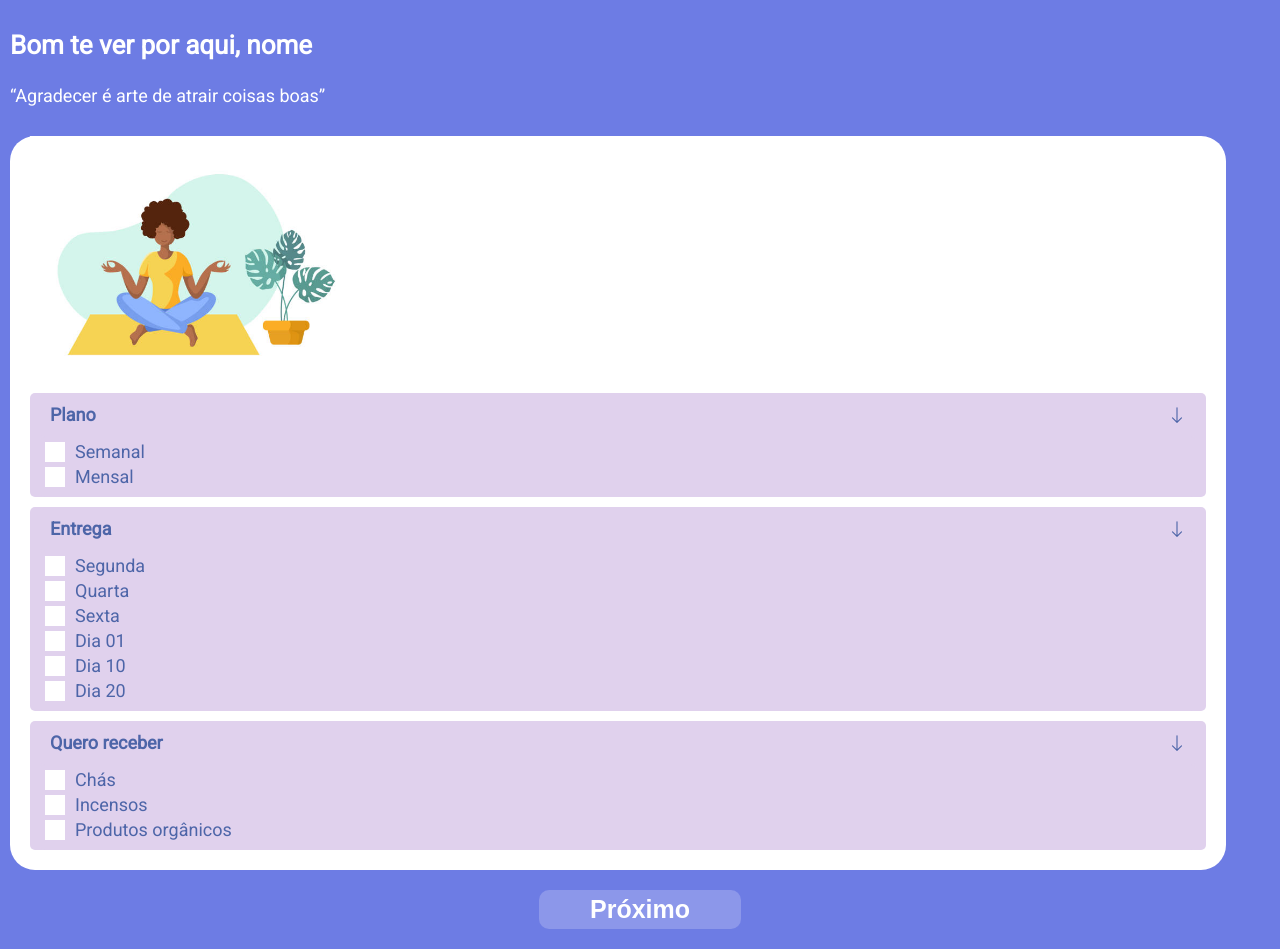
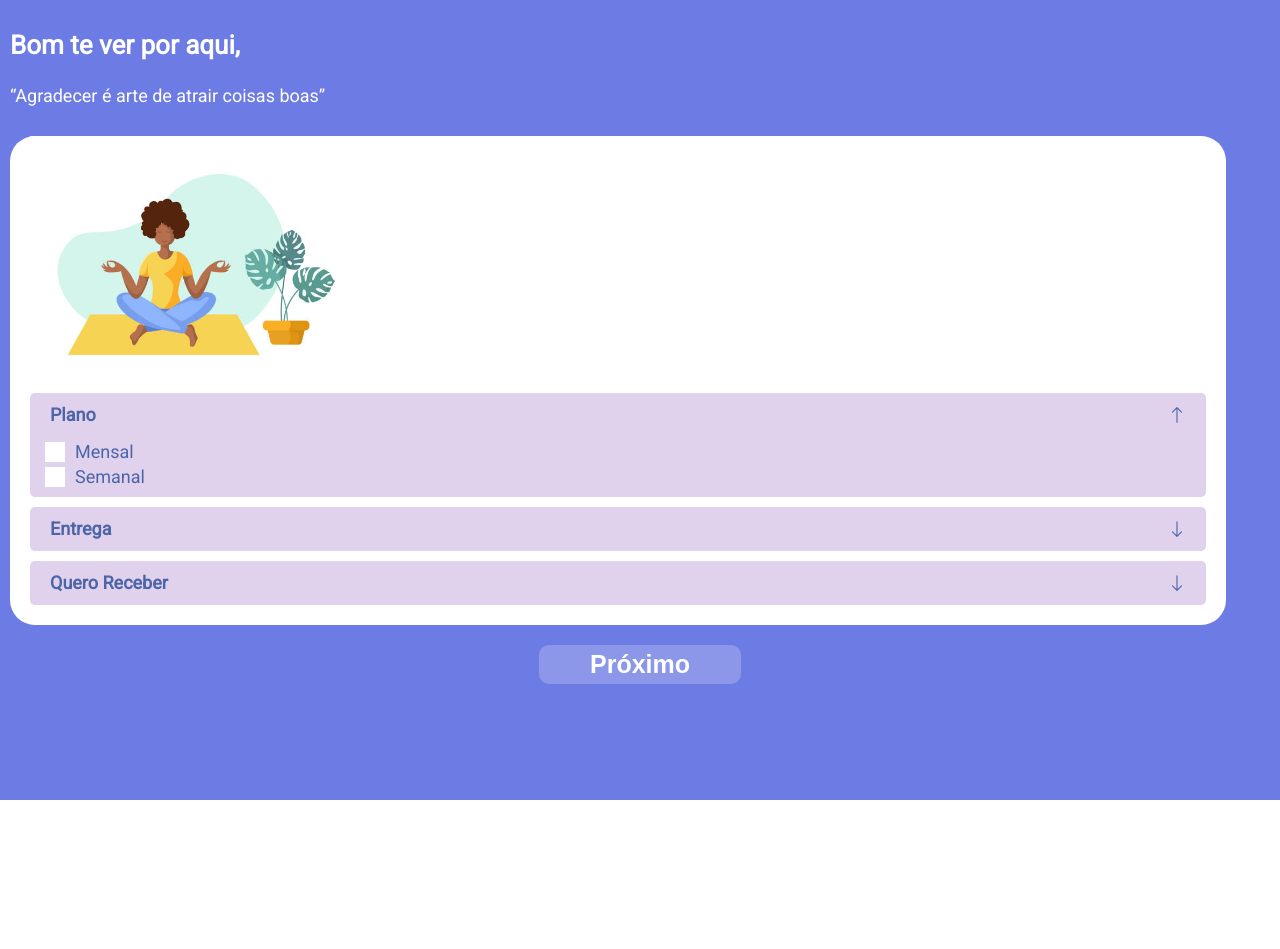
Before and after one commit to Bruno-Kohn/gratiboxFront-project, a React (Create React App) app: page /sign-a-plan in a window 1280 px wide. After the commit the page ends 800 px from the top, so only its background shows below. Built offline with nearby package versions, Linux system fonts and the light colour scheme.

Commit message:
feat: user info layout done

```diff
--- a/src/App.js
+++ b/src/App.js
@@ -6,6 +6,7 @@ import Login from './components/Login.js';
 import Signup from './components/Signup.js';
 import Plans from './components/Plans.js';
 import SignAPlan from './components/SignAPlan.js';
+import YourInfo from './components/YourInfo.js';
 import UserContext from './contexts/UserContext.js';
 
 export default function App() {
@@ -31,6 +32,7 @@ export default function App() {
           <Route path='/signup' element={<Signup />} exact />
           <Route path='/plans' element={<Plans />} exact />
           <Route path='/sign-a-plan' element={<SignAPlan />} exact />
+          <Route path='/your-info' element={<YourInfo />} exact />
         </Routes>
       </BrowserRouter>
     </UserContext.Provider>
--- /dev/null
+++ b/src/components/Check.js
@@ -0,0 +1,31 @@
+import styled from 'styled-components';
+import { BsCheck2 } from 'react-icons/bs';
+import { useState } from 'react';
+
+export default function Check() {
+  const [check, setCheck] = useState(false);
+
+  function toCheck() {
+    setCheck(!check);
+  }
+
+  return (
+    <CheckBox>
+      <MarkCheck clicked={check} onClick={() => toCheck()} />
+    </CheckBox>
+  );
+}
+
+const CheckBox = styled.div`
+  background-color: #fff;
+  width: 20px;
+  height: 20px;
+  margin-right: 5px;
+  display: flex;
+  justify-content: center;
+  align-items: center;
+`;
+
+const MarkCheck = styled(BsCheck2)`
+  opacity: ${(props) => (props.clicked ? 1 : 0)};
+`;
--- a/src/components/SignAPlan.js
+++ b/src/components/SignAPlan.js
@@ -1,255 +1,89 @@
-import styled from 'styled-components';
+import TopMessage from './TopMessage.js';
 import PlanChoice from '../images/plan_choice.jpg';
-import { BsArrowDown, BsCheck2 } from 'react-icons/bs';
+import { BsArrowDown, BsArrowUp } from 'react-icons/bs';
+import Check from './Check.js';
+import { useState } from 'react';
+import { Link } from 'react-router-dom';
+import {
+  Container,
+  Box,
+  NextButton,
+  DropChoice,
+  Choice,
+  ChoiceBox,
+  BottomBox,
+} from '../styles/InfosStyle.js';
 
 export default function SignAPlan() {
+  const [dropPlan, setDropPlan] = useState(true);
+  const [dropDelivery, setDropDelivery] = useState(false);
+  const [dropProducts, setDropProducts] = useState(false);
+  const choice = [
+    {
+      title: 'Plano',
+      option: ['Mensal', 'Semanal'],
+      drop: dropPlan,
+    },
+    {
+      title: 'Entrega',
+      option: ['Segunda', 'Quarta', 'Sexta', 'Dia 01', 'Dia 10', 'Dia 20'],
+      drop: dropDelivery,
+    },
+    {
+      title: 'Quero Receber',
+      option: ['Chás', 'Incensos', 'rodutos orgânicos'],
+      drop: dropProducts,
+    },
+  ];
+
   return (
     <Container>
-      <TopMessage>
-        <h1>Bom te ver por aqui, nome</h1>
-        <h2>“Agradecer é arte de atrair coisas boas”</h2>
-      </TopMessage>
+      <TopMessage />
       <BottomBox>
         <img src={PlanChoice} alt='plan' />
-        <ChoiceBox>
+        {choice.map((i, key) => (
+          <ChoiceBox key={key}>
             <Choice>
-            <h1>Plano</h1>
-            <BsArrowDown />
+              <h1>{i.title}</h1>
+              {i.drop ? (
+                <BsArrowUp
+                  onClick={() =>
+                    i.title === 'Plano'
+                      ? setDropPlan(!dropPlan)
+                      : i.title === 'Entrega'
+                      ? setDropDelivery(!dropDelivery)
+                      : setDropProducts(!dropProducts)
+                  }
+                />
+              ) : (
+                <BsArrowDown
+                  onClick={() =>
+                    i.title === 'Plano'
+                      ? setDropPlan(!dropPlan)
+                      : i.title === 'Entrega'
+                      ? setDropDelivery(!dropDelivery)
+                      : setDropProducts(!dropProducts)
+                  }
+                />
+              )}
             </Choice>
-          <DropChoice>
-            <Box>
-              <CheckBox>
-                <MarkCheck />
-              </CheckBox>
-              <h1>Semanal</h1>
+            <DropChoice visible={i.drop}>
+              {i.option.map((i, key) => (
+                <Box key={key}>
+                  <Check />
+                  <h1>{i}</h1>
                 </Box>
-            <Box>
-              <CheckBox>
-                <MarkCheck />
-              </CheckBox>
-              <h1>Mensal</h1>
-            </Box>
+              ))}
             </DropChoice>
           </ChoiceBox>
-        <ChoiceBox>
-          <Choice>
-            <h1>Entrega</h1>
-            <BsArrowDown />
-          </Choice>
-          <DropChoice>
-            <Box>
-              <CheckBox>
-                <MarkCheck />
-              </CheckBox>
-              <h1>Segunda</h1>
-            </Box>
-            <Box>
-              <CheckBox>
-                <MarkCheck />
-              </CheckBox>
-              <h1>Quarta</h1>
-            </Box>
-            <Box>
-              <CheckBox>
-                <MarkCheck />
-              </CheckBox>
-              <h1>Sexta</h1>
-            </Box>
-            <Box>
-              <CheckBox>
-                <MarkCheck />
-              </CheckBox>
-              <h1>Dia 01</h1>
-            </Box>
-            <Box>
-              <CheckBox>
-                <MarkCheck />
-              </CheckBox>
-              <h1>Dia 10</h1>
-            </Box>
-            <Box>
-              <CheckBox>
-                <MarkCheck />
-              </CheckBox>
-              <h1>Dia 20</h1>
-            </Box>
-          </DropChoice>
-        </ChoiceBox>
-        <ChoiceBox>
-          <Choice>
-            <h1>Quero receber</h1>
-            <BsArrowDown />
-          </Choice>
-          <DropChoice>
-            <Box>
-              <CheckBox>
-                <MarkCheck />
-              </CheckBox>
-              <h1>Chás</h1>
-            </Box>
-            <Box>
-              <CheckBox>
-                <MarkCheck />
-              </CheckBox>
-              <h1>Incensos</h1>
-            </Box>
-            <Box>
-              <CheckBox>
-                <MarkCheck />
-              </CheckBox>
-              <h1>Produtos orgânicos</h1>
-            </Box>
-          </DropChoice>
-        </ChoiceBox>
+        ))}
       </BottomBox>
+      <Link
+        style={{ width: '100%', display: 'flex', justifyContent: 'center' }}
+        to='/your-info'
+      >
         <NextButton>Próximo</NextButton>
+      </Link>
     </Container>
   );
 }
-
-const Container = styled.div`
-  width: 100vw;
-  height: auto;
-  background-color: #6d7ce4;
-  padding: 20px 0;
-  display: flex;
-  flex-direction: column;
-`;
-
-const TopMessage = styled.div`
-  width: 100vw;
-  height: auto;
-  padding: 10px;
-  margin-bottom: 20px;
-
-  h1 {
-    font-weight: bold;
-    font-size: 26px;
-    line-height: 30px;
-    color: #ffffff;
-    margin-bottom: 25px;
-  }
-
-  h2 {
-    font-weight: 300;
-    font-size: 18px;
-    line-height: 21px;
-    color: #ffffff;
-  }
-`;
-
-const BottomBox = styled.div`
-  width: 95vw;
-  height: auto;
-  background-color: #fff;
-  margin: 0px 10px 0 10px;
-  border-radius: 25px;
-  padding: 0 20px 10px 20px;
-  display: flex;
-  flex-direction: column;
-
-  img {
-    width: 28%;
-  }
-
-  @media (max-width: 1200px) {
-    img {
-      width: 35%;
-    }
-  }
-
-  @media (max-width: 1000px) {
-    img {
-      width: 42%;
-    }
-  }
-
-  @media (max-width: 800px) {
-    img {
-      width: 50%;
-    }
-  }
-
-  @media (max-width: 700px) {
-    display: inherit;
-    height: auto;
-    img {
-      width: 100%;
-    }
-  }
-`;
-
-const ChoiceBox = styled.div`
-  width: 100%;
-  height: auto;
-  border-radius: 5px;
-  background-color: #e0d1ed;
-  padding: 0 10px;
-  margin-bottom: 10px;
-`;
-
-const Choice = styled.div`
-  width: 100%;
-  height: 44px;
-  border-radius: 5px;
-  background-color: #e0d1ed;
-  display: flex;
-  justify-content: space-between;
-  align-items: center;
-  padding: 0 10px;
-  font-weight: bold;
-  font-size: 18px;
-  color: #4d65a8;
-`;
-
-const DropChoice = styled.div`
-  width: 100%;
-  height: auto;
-  border-radius: 5px;
-  background-color: #e0d1ed;
-  //background-color: green;
-  padding: 5px;
-  display: flex;
-  flex-direction: column;
-
-  h1 {
-    margin-left: 5px;
-    font-size: 18px;
-    color: #4d65a8;
-  }
-`;
-
-const Box = styled.div`
-  width: auto;
-  height: auto;
-  display: flex;
-  margin-bottom: 5px;
-  align-items: center;
-`;
-
-const CheckBox = styled.div`
-  background-color: #fff;
-  width: 20px;
-  height: 20px;
-  margin-right: 5px;
-  display: flex;
-  justify-content: center;
-  align-items: center;
-`;
-
-const MarkCheck = styled(BsCheck2)`
-  opacity: 0;
-`;
-
-const NextButton = styled.button`
-  width: 202px;
-  height: 39px;
-  border-radius: 10px;
-  background-color: #8c97ea;
-  border: none;
-  cursor: pointer;
-  color: #ffffff;
-  font-weight: bold;
-  font-size: 25px;
-  margin: 20px auto 0 auto;
-`;
--- /dev/null
+++ b/src/components/TopMessage.js
@@ -0,0 +1,15 @@
+import { Message } from '../styles/InfosStyle.js';
+import { useContext } from 'react';
+import UserContext from '../contexts/UserContext.js';
+
+export default function TopMessage() {
+  const { userData } = useContext(UserContext);
+  const userName = userData.name?.split(' ')[0];
+
+  return (
+    <Message>
+      <h1>Bom te ver por aqui, {userName}</h1>
+      <h2>“Agradecer é arte de atrair coisas boas”</h2>
+    </Message>
+  );
+}
--- /dev/null
+++ b/src/components/YourInfo.js
@@ -0,0 +1,172 @@
+import TopMessage from './TopMessage.js';
+import { Container, BottomBox, NextButton } from '../styles/InfosStyle.js';
+import PlanChoice from '../images/plan_choice.jpg';
+import styled from 'styled-components';
+import { BsArrowDown, BsArrowUp } from 'react-icons/bs';
+import { useState } from 'react';
+import { Link } from 'react-router-dom';
+
+export default function YourInfo() {
+  const [drop, setDrop] = useState(false);
+  const siglas = [
+    'AC',
+    'AL',
+    'AP',
+    'AM',
+    'BA',
+    'CE',
+    'DF',
+    'ES',
+    'GO',
+    'MA',
+    'MS',
+    'MT',
+    'MG',
+    'PA',
+    'PB',
+    'PR',
+    'PE',
+    'PI',
+    'RJ',
+    'RN',
+    'RS',
+    'RO',
+    'RR',
+    'SC',
+    'SP',
+    'SE',
+    'TO',
+  ];
+
+  return (
+    <Container>
+      <TopMessage />
+      <BottomBox>
+        <img src={PlanChoice} alt='plan' />
+        <form>
+          <Primary placeholder='Nome completo' />
+          <Primary placeholder='Endereço de entrega' />
+          <Primary placeholder='CEP' />
+          <SecundaryBox>
+            <SecundaryCity placeholder='Cidade' />
+            <StateBox>
+              <SecundaryState>
+                <h1>Estado</h1>
+                {drop ? (
+                  <BsArrowDown onClick={() => setDrop(false)} />
+                ) : (
+                  <BsArrowUp onClick={() => setDrop(true)} />
+                )}
+              </SecundaryState>
+              <DropChoice visible={drop}>
+                {siglas.map((i) => (
+                  <State>
+                    <h1>{i}</h1>
+                  </State>
+                ))}
+              </DropChoice>
+            </StateBox>
+          </SecundaryBox>
+        </form>
+      </BottomBox>
+      <Link
+        style={{ width: '100%', display: 'flex', justifyContent: 'center' }}
+        to='/details'
+      >
+        <NextButton>Finalizar</NextButton>
+      </Link>
+    </Container>
+  );
+}
+
+const Primary = styled.input`
+  width: 100%;
+  height: 44px;
+  background-color: rgba(224, 209, 237, 0.62);
+  border-radius: 5px;
+  font-weight: bold;
+  font-size: 18px;
+  line-height: 21px;
+  color: #4d65a8;
+  padding-left: 10px;
+  border: none;
+  margin-bottom: 10px;
+
+  ::placeholder {
+    color: #4d65a8;
+  }
+`;
+
+const SecundaryBox = styled.div`
+  width: 100%;
+  height: auto;
+  display: flex;
+  justify-content: space-between;
+  margin-bottom: 5px;
+`;
+
+const SecundaryCity = styled.input`
+  width: 60%;
+  height: 44px;
+  background-color: green;
+  border-radius: 5px;
+  border: none;
+  background-color: rgba(224, 209, 237, 0.62);
+  font-weight: bold;
+  font-size: 18px;
+  line-height: 21px;
+  color: #4d65a8;
+  padding-left: 10px;
+
+  ::placeholder {
+    color: #4d65a8;
+  }
+`;
+
+const StateBox = styled.div`
+  width: 37%;
+  height: auto;
+  border-radius: 5px;
+  background-color: rgba(224, 209, 237, 0.62);
+  margin-bottom: 10px;
+`;
+
+const SecundaryState = styled.div`
+  width: 100%;
+  height: 44px;
+  background-color: blue;
+  border-radius: 5px;
+  border: none;
+  background-color: rgba(224, 209, 237, 0.62);
+  font-weight: bold;
+  font-size: 18px;
+  line-height: 21px;
+  color: #4d65a8;
+  padding: 0 10px;
+  display: flex;
+  justify-content: space-between;
+  align-items: center;
+`;
+
+const DropChoice = styled.div`
+  width: 100%;
+  height: 170px;
+  border-radius: 5px;
+  background-color: rgb(224, 209, 237);
+  padding: 5px;
+  display: ${(props) => (props.visible ? 'flex' : 'none')};
+  flex-direction: column;
+  overflow: scroll;
+
+  h1 {
+    margin-left: 5px;
+    font-size: 18px;
+    color: #4d65a8;
+  }
+`;
+
+const State = styled.div`
+  width: 100%;
+  height: auto;
+  margin: 3px 0;
+`;
--- /dev/null
+++ b/src/styles/InfosStyle.js
@@ -0,0 +1,144 @@
+import styled from 'styled-components';
+
+const Container = styled.div`
+  width: 100vw;
+  min-height: 100vh;
+  background-color: #6d7ce4;
+  padding: 20px 0;
+  display: flex;
+  flex-direction: column;
+`;
+
+const Message = styled.div`
+  width: 100vw;
+  height: auto;
+  padding: 10px;
+  margin-bottom: 20px;
+
+  h1 {
+    font-weight: bold;
+    font-size: 26px;
+    line-height: 30px;
+    color: #ffffff;
+    margin-bottom: 25px;
+  }
+
+  h2 {
+    font-weight: 300;
+    font-size: 18px;
+    line-height: 21px;
+    color: #ffffff;
+  }
+`;
+
+const BottomBox = styled.div`
+  width: 95vw;
+  height: auto;
+  background-color: #fff;
+  margin: 0px 10px 0 10px;
+  border-radius: 25px;
+  padding: 0 20px 10px 20px;
+  display: flex;
+  flex-direction: column;
+
+  img {
+    width: 28%;
+  }
+
+  @media (max-width: 1200px) {
+    img {
+      width: 35%;
+    }
+  }
+
+  @media (max-width: 1000px) {
+    img {
+      width: 42%;
+    }
+  }
+
+  @media (max-width: 800px) {
+    img {
+      width: 50%;
+    }
+  }
+
+  @media (max-width: 700px) {
+    display: inherit;
+    height: auto;
+    img {
+      width: 100%;
+    }
+  }
+`;
+
+const ChoiceBox = styled.div`
+  width: 100%;
+  height: auto;
+  border-radius: 5px;
+  background-color: #e0d1ed;
+  padding: 0 10px;
+  margin-bottom: 10px;
+`;
+
+const Choice = styled.div`
+  width: 100%;
+  height: 44px;
+  border-radius: 5px;
+  background-color: #e0d1ed;
+  display: flex;
+  justify-content: space-between;
+  align-items: center;
+  padding: 0 10px;
+  font-weight: bold;
+  font-size: 18px;
+  color: #4d65a8;
+`;
+
+const DropChoice = styled.div`
+  width: 100%;
+  height: auto;
+  border-radius: 5px;
+  background-color: #e0d1ed;
+  padding: 5px;
+  display: ${(props) => (props.visible ? 'flex' : 'none')};
+  flex-direction: column;
+
+  h1 {
+    margin-left: 5px;
+    font-size: 18px;
+    color: #4d65a8;
+  }
+`;
+
+const Box = styled.div`
+  width: auto;
+  height: auto;
+  display: flex;
+  margin-bottom: 5px;
+  align-items: center;
+`;
+
+const NextButton = styled.button`
+  width: 202px;
+  height: 39px;
+  border-radius: 10px;
+  background-color: #8c97ea;
+  border: none;
+  cursor: pointer;
+  color: #ffffff;
+  font-weight: bold;
+  font-size: 25px;
+  margin: 20px auto 0 auto;
+`;
+
+export {
+  Container,
+  Message,
+  Box,
+  NextButton,
+  DropChoice,
+  Choice,
+  ChoiceBox,
+  BottomBox,
+};
```
Lines whose indentation alone changed are shown as unchanged.
